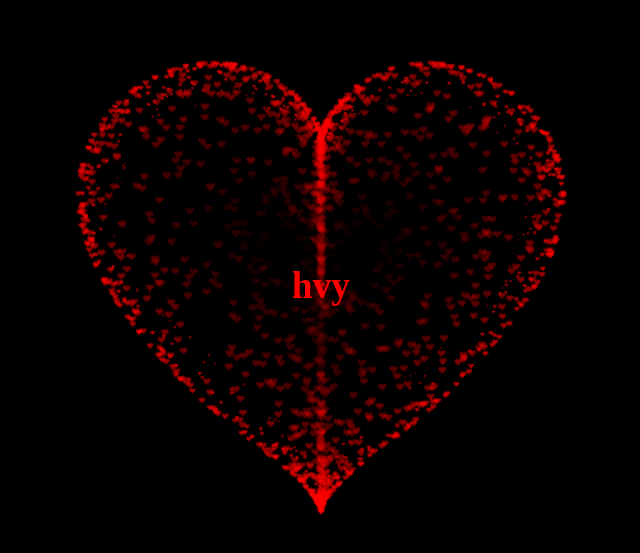
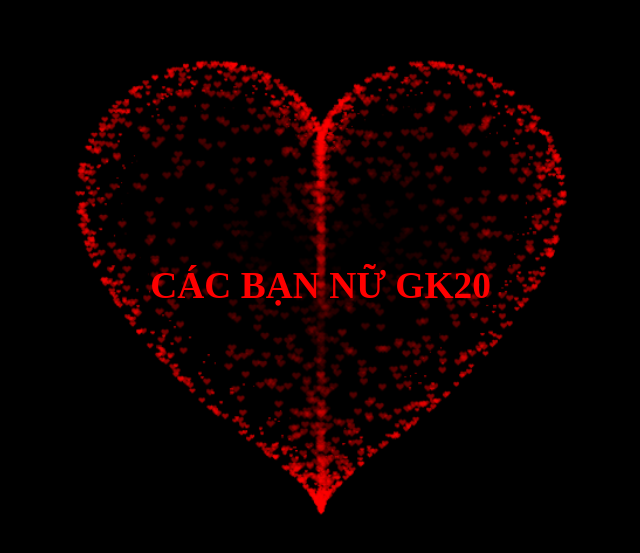
Before and after one commit to huytricker333/TEST, a plain HTML site: page index.html in a window 1280 px wide. Shown: the part 115-668 px from the top of the page, without its empty margins (319-959 px from the left). Drawn offline with Linux system fonts and the light colour scheme.

Commit message:
Update index.html

```diff
--- a/index.html
+++ b/index.html
@@ -4,7 +4,7 @@
 
   <head>
 
-    <title>Tặng Hvy</title>
+    <title>đẳng cấp không anh em</title>
 
     <meta name="Generator" content="EditPlus" />
 
@@ -168,7 +168,7 @@
 
   <body>
 
-    <h1> hvy   </h1>
+    <h1> CÁC BẠN NỮ GK20  </h1>
 
     <div class="box">
 
```
